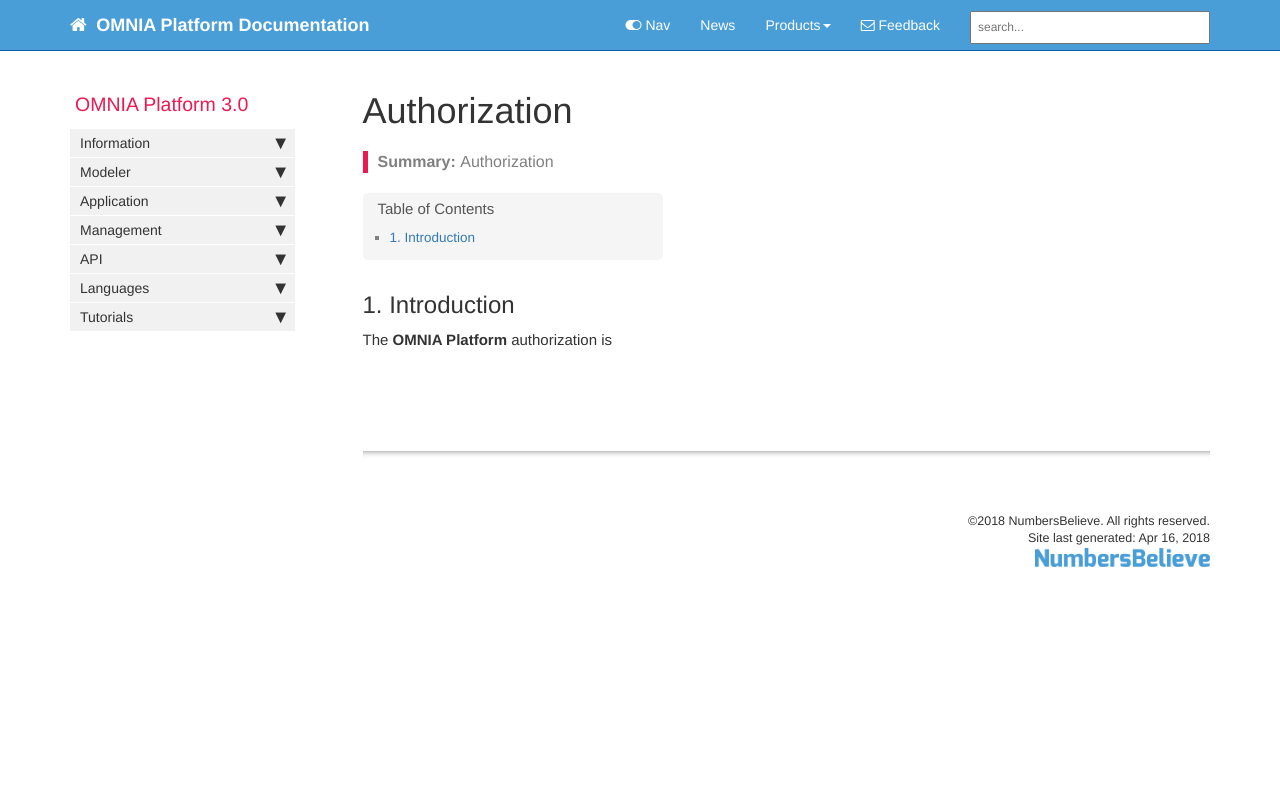
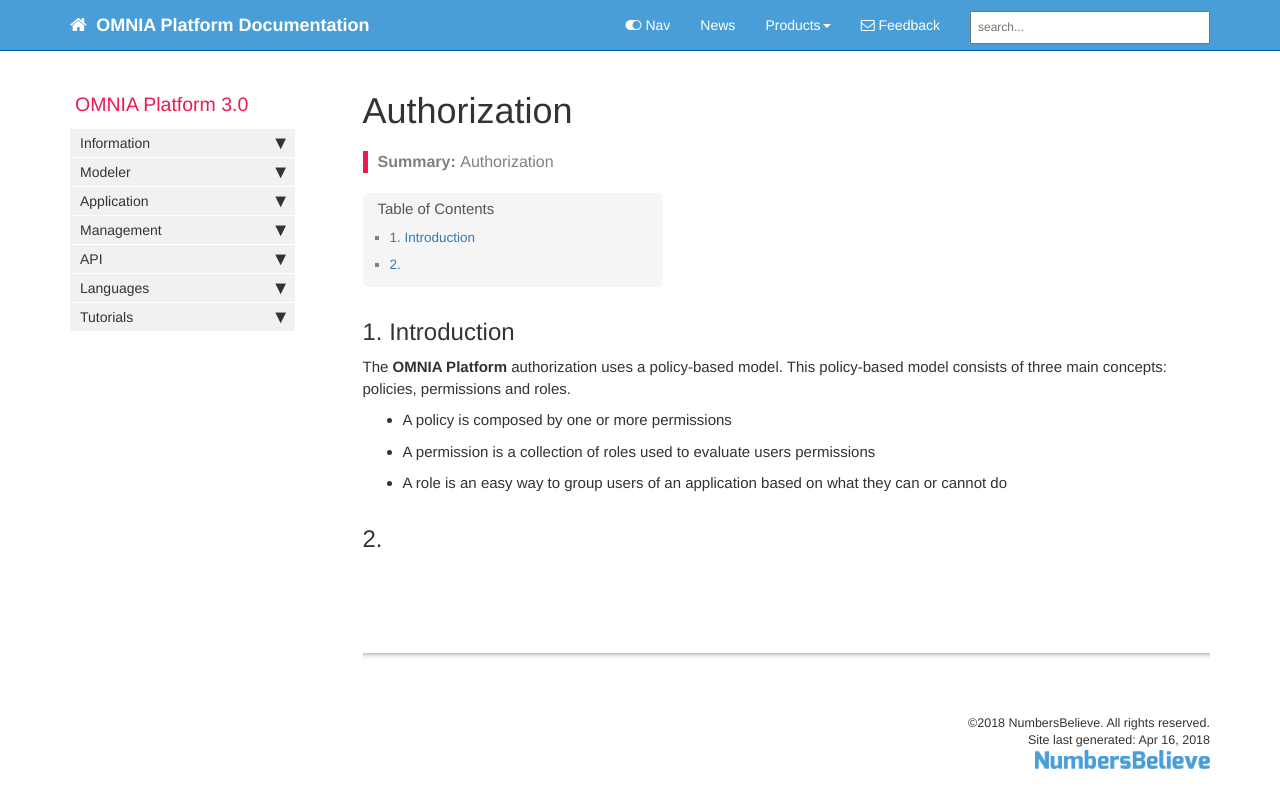
Before and after one commit to daniel8lopes/omnia3, a Jekyll site: the page built from docs/pages/omnia3/Authorization/omnia3_authorization.md, in a window 1280 px wide. Shown: the top 808 px of the page. Built offline with Jekyll 4.4.1, drawn with Linux system fonts in a browser that asks for light colours; nearby versions of some CDN libraries; comment, search, counter and statistics services are not loaded.

Commit message:
Changed introduction

```diff
--- a/docs/pages/omnia3/Authorization/omnia3_authorization.md
+++ b/docs/pages/omnia3/Authorization/omnia3_authorization.md
@@ -10,4 +10,10 @@ folder: omnia3
 
 ## 1. Introduction
 
-The **OMNIA Platform** authorization is
+The **OMNIA Platform** authorization uses a policy-based model. This policy-based model consists of three main concepts: policies, permissions and roles.
+
+- A policy is composed by one or more permissions
+- A permission is a collection of roles used to evaluate users permissions
+- A role is an easy way to group users of an application based on what they can or cannot do
+
+## 2.
```
